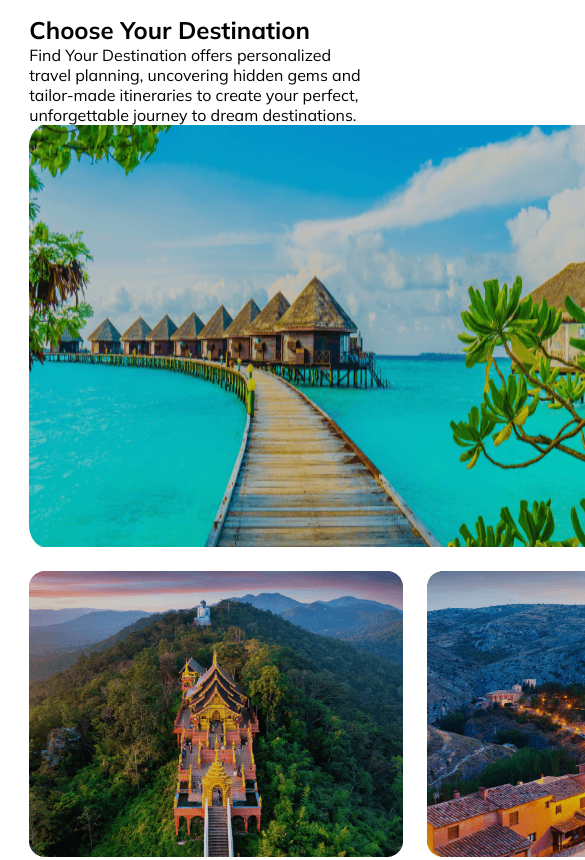
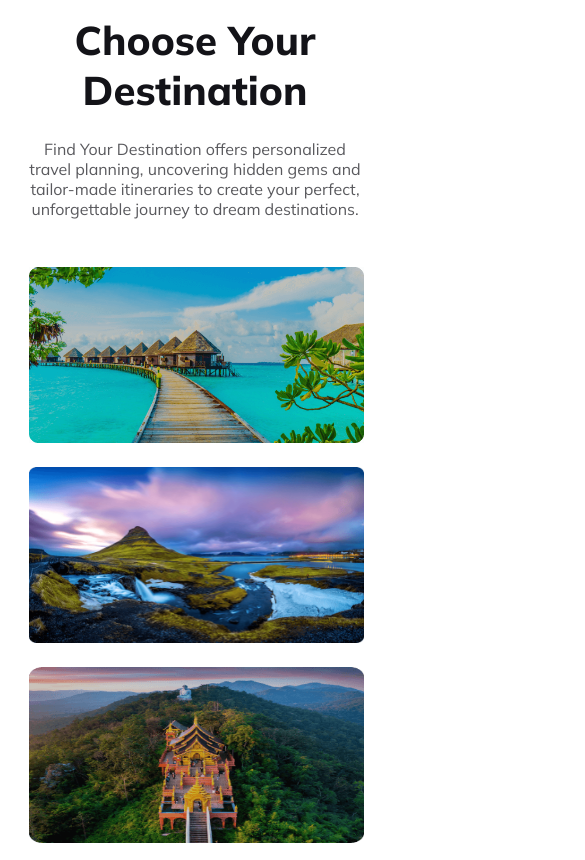
Before and after one commit to shihab4513/Hero-travel-website, a plain HTML site: page index.html in a window 390 px wide. Shown: the part 1860-2720 px from the top of the page, 585 px wide, since content can reach past the window. Drawn offline with Linux system fonts and the light colour scheme.

Commit message:
destination section complete

```diff
--- a/index.html
+++ b/index.html
@@ -85,9 +85,10 @@
             </h1>
             <p>Find Your Destination offers personalized travel planning, uncovering hidden gems and tailor-made itineraries to create your perfect, unforgettable journey to dream destinations.</p>
         </div>
+
             <div class="row">
-            <img class="image-1" src="./Images/Rectangle 5.png" alt="">
-            <img class="image-2" src="./Images/Rectangle 8 (1).png" alt="">
+                <img class="img-1" src="./Images/Rectangle 5.png" alt="">
+                <img class="img-2" src="./Images/Rectangle 8 (1).png" alt="">
             </div>
             <div class="row">
                 <img class="img-3" src="./Images/Rectangle 6.png" alt="">
@@ -98,6 +99,8 @@
                 <img class="img-6" src="Images/Rectangle 11.png" alt="">
                 <img class="img-7" src="./Images/Rectangle 10.png" alt="">
             </div>
+
+
     </section>
 
     </main>
--- a/styles/travel.css
+++ b/styles/travel.css
@@ -151,6 +151,29 @@ font-weight: 400;
 
 
 /* .... */
+.destination{
+    margin-bottom: 100px;
+}
+.destination h1{
+    color: #131318;
+text-align: center;
+
+font-size: 2.5rem;
+
+font-weight: 800;
+padding-bottom: 24px;
+
+}
+.destination p{
+    color: rgba(19, 19, 24, 0.70);
+text-align: center;
+
+font-size: 1rem;
+
+font-weight: 400;
+padding-bottom: 48px;
+
+}
 .row {
     /* height: 400px; */
     display: flex;
@@ -160,13 +183,13 @@ font-weight: 400;
 }
 
 .img-1{
-    width: 573px;
-    height: 300px;
+    width: 50%;
+
     flex-shrink: 0;
 }
 .img-2{
-    width: 573px;
-    height: 300px;
+    width: 50%;
+
     flex-shrink: 0;
 }
 .img-3{
@@ -176,7 +199,7 @@ font-weight: 400;
 
 }
 .img-5{
-    width: 274px;
+    width: 300px;
     height: 286px;
     flex-shrink: 0;
 }
@@ -187,12 +210,12 @@ font-weight: 400;
     flex-shrink: 0;
 }
 .img-6{
-    width: 473px;
+    width: 480px;
 height: 300px;
 flex-shrink: 0;
 }
 .img-7{
-    width: 673px;
+    width: 690px;
 height: 300px;
 flex-shrink: 0;
 }
@@ -237,4 +260,15 @@ flex-shrink: 0;
     .tour img{
         width: 100%;
     }
+    .row{
+        flex-direction: column;
+    }
+    .row img{
+        width: 335px;
+        height: 176px;
+    }
+    .destination h1{
+       width: 100%;
+
+    }
 }
```
Lines whose indentation alone changed are shown as unchanged.
